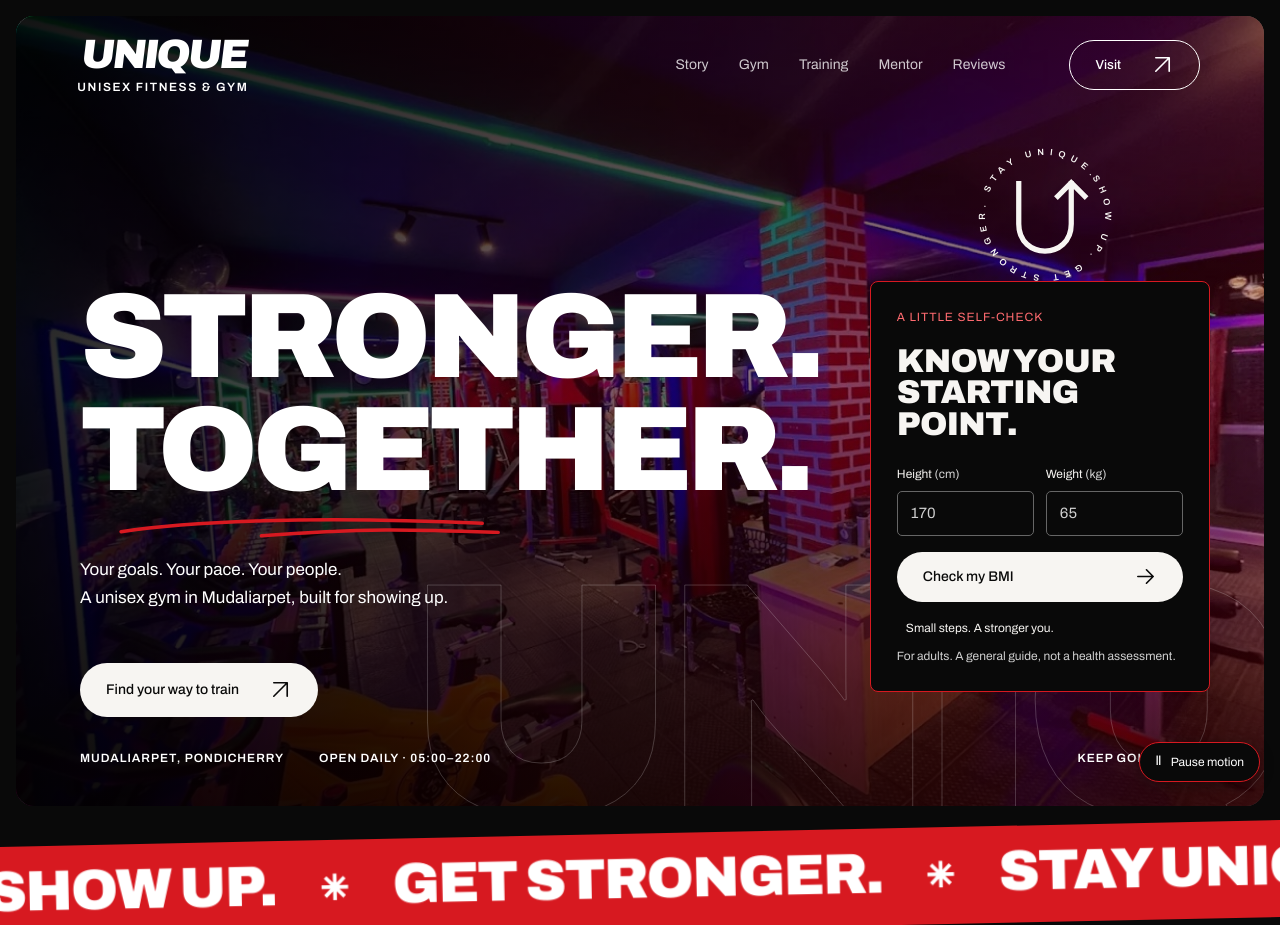
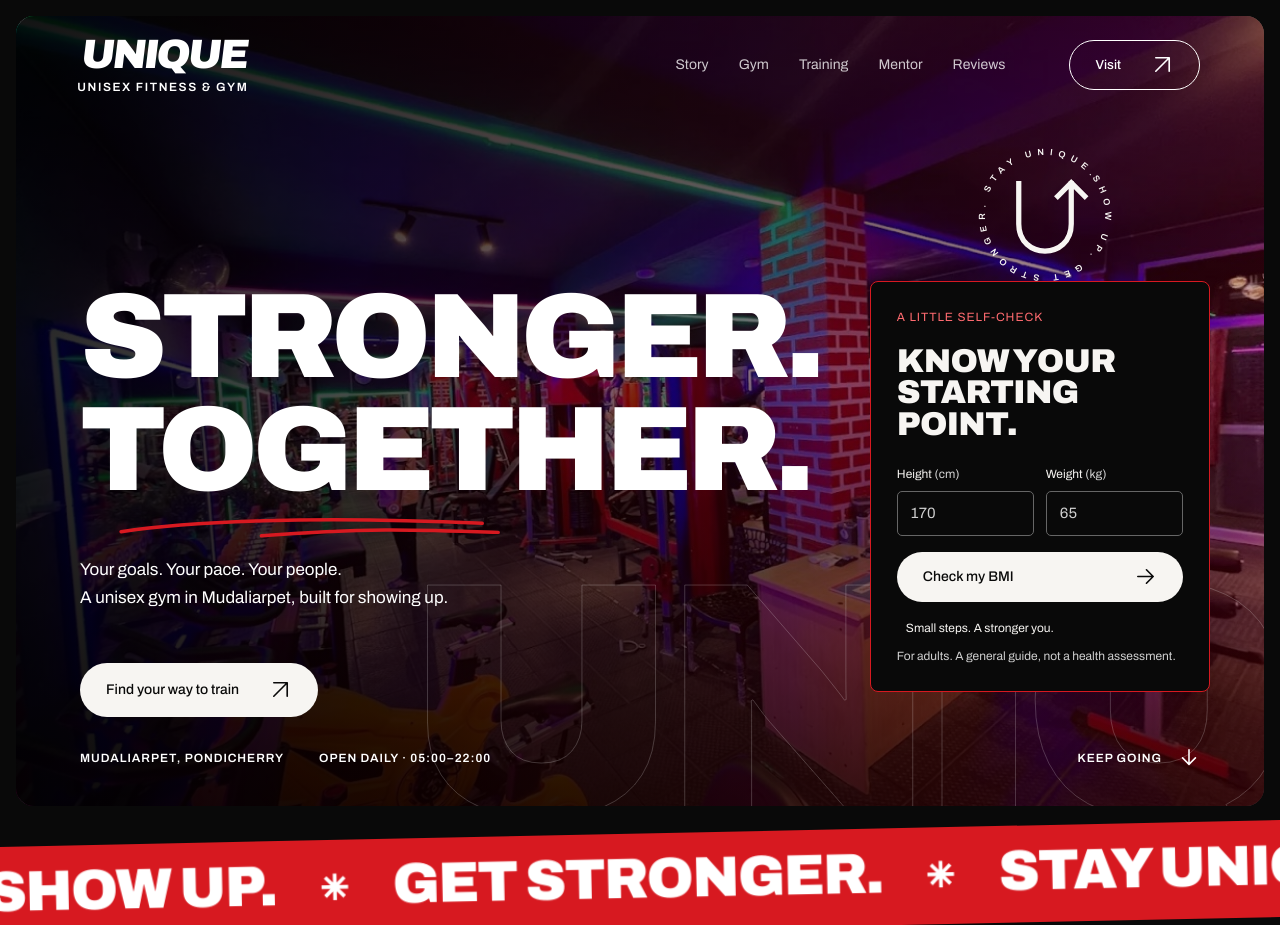
Before and after one commit to adplixmarketingagency-art/Unique-fitness-website, a website: page index.html in a window 1280 px wide. Shown: the top 925 px of the page. Drawn offline with Linux system fonts and the light colour scheme; animation ran at ten frames a second.

Commit message:
fix: restore intro on story deep link

```diff
--- a/assets/grind-home.css
+++ b/assets/grind-home.css
@@ -347,9 +347,6 @@ main { overflow: clip; }
 .certificate-grid__toggle[aria-expanded="true"] .certificate-grid__toggle-icon { transform: rotate(180deg); }
 .gym-facts > a > span, .footer-bottom a { display: inline-flex; align-items: center; gap: .45em; }
 .footer-bottom a .ui-icon { font-size: 14px; }
-.motion-toggle { position: fixed; right: 20px; bottom: 18px; z-index: 90; display: flex; align-items: center; gap: 9px; min-height: 40px; border: 1px solid var(--red); padding: 8px 15px; border-radius: 50px; color: white; background: #090909; font-size: 12px; line-height: 1.2; box-shadow: 0 3px 14px #0006; }
-.motion-toggle[hidden] { display: none; }
-.motion-toggle > span:first-child { font-size: 13px; }
 .pill:active { transform: scale(.97); transition-duration: .1s; }
 .site-nav__list a, .pill { position: relative; }
 @media (min-width: 769px) and (max-width: 1100px) {
@@ -387,7 +384,6 @@ main { overflow: clip; }
   .certificate-card--pair .certificate-card__media { grid-template-columns: 1fr; }
   .certificate-card__media a { min-height: 0; }
   .certificate-grid__controls { align-items: flex-start; flex-direction: column; margin-top: 42px; }
-  .motion-toggle { right: 14px; bottom: 12px; min-height: 38px; font-size: 12px; }
 }
 @media (max-width: 380px) {
   .hero-emblem { width: 64px; top: 124px; right: 15px; }
--- a/assets/grind-motion.js
+++ b/assets/grind-motion.js
@@ -78,10 +78,6 @@
       return;
     }
     gsap.registerPlugin(ScrollTrigger);
-    var toggle = document.querySelector("[data-motion-toggle]");
-    var label = toggle.querySelector("[data-motion-label]");
-    var prefersReduced = window.matchMedia("(prefers-reduced-motion: reduce)");
-    var userPaused = false;
     var media;
     var playedIntro = false;
 
@@ -95,16 +91,8 @@
         reduced: "(prefers-reduced-motion: reduce)",
       }, function (context) {
         var conditions = context.conditions;
-        var disabled = userPaused || conditions.reduced;
+        var disabled = conditions.reduced;
         document.body.dataset.motionStatus = disabled ? "paused" : "running";
-        toggle.hidden = false;
-        toggle.setAttribute("aria-pressed", String(disabled));
-        label.textContent = disabled ? "Motion paused" : "Pause motion";
-        toggle.setAttribute("aria-label", conditions.reduced
-          ? "Reduced motion is enabled in your device settings"
-          : disabled ? "Play animations" : "Pause animations");
-        // The system preference wins. The control remains explanatory, not deceptive.
-        toggle.disabled = conditions.reduced;
         if (disabled) return;
 
         var cleanups = [];
@@ -138,17 +126,30 @@
         });
 
         var hero = document.querySelector(".grind-hero");
-        // Never replay the opening cover over someone already reading further down.
-        if (!playedIntro && window.scrollY < 100 && !window.location.hash) {
+        var storyDeepLink = window.location.hash === "#our-story";
+        // The shared homepage link includes #our-story, so keep its first-load
+        // wordmark reveal visible as a fixed cover while preserving the anchor.
+        // Other deep links still open directly at their requested content.
+        if (!playedIntro && ((window.scrollY < 100 && !window.location.hash) || storyDeepLink)) {
           playedIntro = true;
-          var intro = gsap.timeline({ defaults: { ease: "power3.out" } });
-          intro.set(".hero-intro-brand", { display: "block" }, 0)
+          var intro = gsap.timeline({
+            defaults: { ease: "power3.out" },
+            onComplete: function () {
+              if (!storyDeepLink) return;
+              var story = document.querySelector("#our-story");
+              if (story) story.scrollIntoView({ block: "start", behavior: "auto" });
+            },
+          });
+          intro.set(".hero-intro-brand", {
+            display: "block",
+            position: storyDeepLink ? "fixed" : "absolute",
+          }, 0)
             .from(".hero-intro-brand__line > span", {
               yPercent: 115, duration: .65, stagger: .1,
             }, .05)
             .from(".hero-intro-brand__rule", { scaleX: 0, duration: .45 }, .42)
             .to(".hero-intro-brand", { yPercent: -100, duration: .6, ease: "power3.inOut" }, 1)
-            .set(".hero-intro-brand", { display: "none" }, 1.6)
+            .set(".hero-intro-brand", { display: "none", clearProps: "position" }, 1.6)
             .fromTo(".grind-hero__image", { scale: 1.08 }, { scale: 1, duration: 1.2 }, .75)
             .from(".site-header > *", { y: -22, opacity: 0, stagger: .1, duration: .7 }, .85)
             .from("#hero-title .heading-line-inner", { yPercent: 115, rotate: 2, duration: .8, stagger: .1 }, 1.05)
@@ -245,14 +246,6 @@
         return function () { cleanups.forEach(function (cleanup) { cleanup(); }); };
       });
     }
-    toggle.addEventListener("click", function () {
-      userPaused = !userPaused;
-      build();
-    });
-    // matchMedia rebuilds animation contexts on a live system preference change.
-    prefersReduced.addEventListener("change", function () {
-      if (!prefersReduced.matches) userPaused = false;
-    });
     build();
     if (document.fonts) {
       document.fonts.ready.then(function () { ScrollTrigger.refresh(); });
--- a/index.html
+++ b/index.html
@@ -547,6 +547,5 @@
       </div>
       <div class="footer-bottom"><p>© <span data-current-year>2026</span> Unique Unisex Fitness and Gym.</p><a href="https://adplixmedia.in" target="_blank" rel="noreferrer">Website by Adplix Media <svg class="ui-icon" viewBox="0 0 24 24" aria-hidden="true" focusable="false"><path d="M5 19 19 5M5 5h14v14"/></svg></a></div>
     </footer>
-    <button class="motion-toggle" type="button" data-motion-toggle aria-pressed="false" hidden><span aria-hidden="true">Ⅱ</span> <span data-motion-label>Pause motion</span></button>
   </body>
 </html>
```
Also changed, not shown: tests/grind-home-test.js (+2 -1 lines), tests/grind-motion-test.js (+11 -19 lines).
